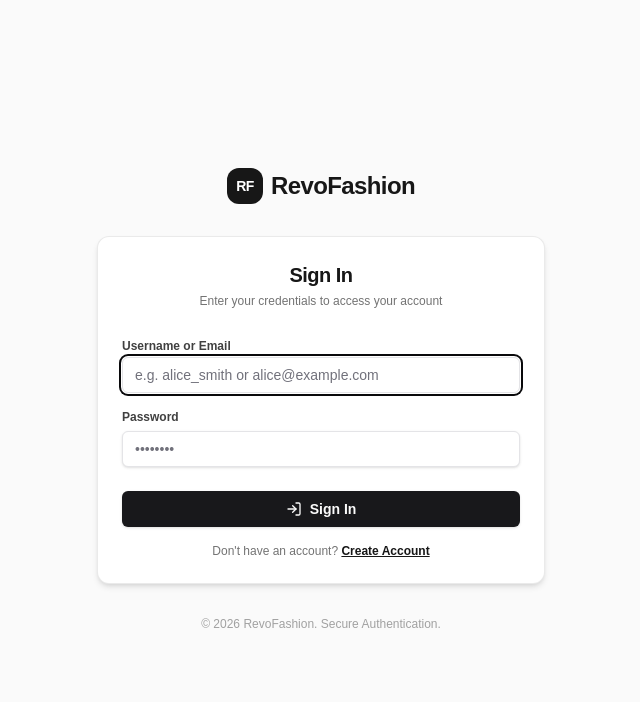
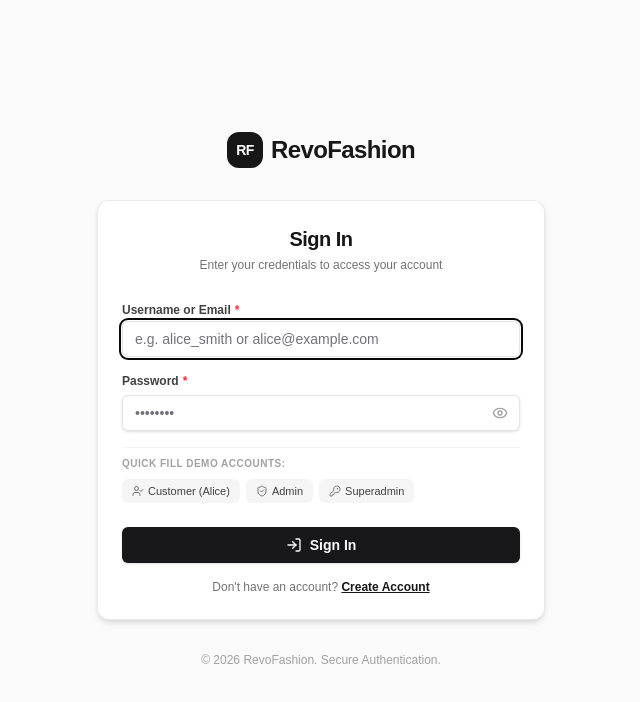
Before and after one commit to ingrid-fortunata/revofashion-website, a Next.js app: page /login in a window 1280 px wide. Shown: the top 702 px of the page, without its empty margins (319-959 px from the left). Built offline with nearby package versions, Linux system fonts and the light colour scheme; no server answers.

Commit message:
feat(auth): implement form validation, cookie token persistence, role redirects, and error handling for login

```diff
--- a/src/app/(auth)/login/page.tsx
+++ b/src/app/(auth)/login/page.tsx
@@ -1,4 +1,4 @@
-import React from "react";
+import React, { Suspense } from "react";
 import { PublicOnlyRoute } from "@/components/routes";
 import { LoginForm } from "@/features/auth";
 
@@ -10,7 +10,15 @@ export const metadata = {
 export default function LoginPage() {
   return (
     <PublicOnlyRoute>
-      <LoginForm />
+      <Suspense
+        fallback={
+          <div className="flex min-h-[350px] items-center justify-center">
+            <div className="h-8 w-8 animate-spin rounded-full border-2 border-neutral-300 border-t-neutral-900" />
+          </div>
+        }
+      >
+        <LoginForm />
+      </Suspense>
     </PublicOnlyRoute>
   );
 }
--- a/src/features/auth/components/LoginForm.tsx
+++ b/src/features/auth/components/LoginForm.tsx
@@ -2,41 +2,88 @@
 
 import React, { useState } from "react";
 import Link from "next/link";
-import { LogIn, Loader2 } from "lucide-react";
+import { LogIn, Loader2, AlertCircle, Eye, EyeOff, KeyRound, UserCheck, ShieldCheck } from "lucide-react";
 import { useLoginMutation } from "../hooks/useLoginMutation";
 import { Button } from "@/components/ui/button";
 import { Input } from "@/components/ui/input";
 import { Label } from "@/components/ui/label";
 import { Card, CardContent, CardDescription, CardFooter, CardHeader, CardTitle } from "@/components/ui/card";
+import { ApiError } from "@/types/api";
+
+interface FieldErrors {
+  identifier?: string;
+  password?: string;
+}
 
 export function LoginForm() {
   const [identifier, setIdentifier] = useState("");
   const [password, setPassword] = useState("");
+  const [showPassword, setShowPassword] = useState(false);
+  const [fieldErrors, setFieldErrors] = useState<FieldErrors>({});
   const [formError, setFormError] = useState<string | null>(null);
 
-  const loginMutation = useLoginMutation();
+  const loginMutation = useLoginMutation({
+    onError: (error) => {
+      if (error instanceof ApiError) {
+        if (error.errorCode === "USER_UNAUTHORIZED") {
+          setFormError("Invalid email/username or password. Please check your credentials.");
+        } else {
+          setFormError(error.message);
+        }
+      } else {
+        setFormError(error.message || "An unexpected error occurred. Please try again.");
+      }
+    },
+  });
+
+  // Client-side field validation
+  const validateForm = (): boolean => {
+    const errors: FieldErrors = {};
+    const trimmedId = identifier.trim();
+
+    if (!trimmedId) {
+      errors.identifier = "Username or email is required.";
+    } else if (trimmedId.includes("@")) {
+      const emailRegex = /^[^\s@]+@[^\s@]+\.[^\s@]+$/;
+      if (!emailRegex.test(trimmedId)) {
+        errors.identifier = "Please enter a valid email address.";
+      }
+    } else if (trimmedId.length < 3) {
+      errors.identifier = "Username must be at least 3 characters.";
+    }
+
+    if (!password) {
+      errors.password = "Password is required.";
+    } else if (password.length < 6) {
+      errors.password = "Password must be at least 6 characters.";
+    }
+
+    setFieldErrors(errors);
+    return Object.keys(errors).length === 0;
+  };
 
   const handleSubmit = (e: React.FormEvent<HTMLFormElement>) => {
     e.preventDefault();
     setFormError(null);
 
-    const trimmedIdentifier = identifier.trim();
-    if (!trimmedIdentifier) {
-      setFormError("Please enter your username or email address.");
+    if (!validateForm()) {
       return;
     }
 
-    if (!password) {
-      setFormError("Please enter your password.");
-      return;
-    }
-
-    const isEmail = trimmedIdentifier.includes("@");
+    const trimmed = identifier.trim();
+    const isEmail = trimmed.includes("@");
     const payload = isEmail
-      ? { email: trimmedIdentifier, password }
-      : { username: trimmedIdentifier, password };
+      ? { email: trimmed, password }
+      : { username: trimmed, password };
 
     loginMutation.mutate(payload);
+  };
+
+  const handleQuickFill = (user: string, pass: string) => {
+    setIdentifier(user);
+    setPassword(pass);
+    setFieldErrors({});
+    setFormError(null);
   };
 
   return (
@@ -50,47 +97,127 @@ export function LoginForm() {
         </CardDescription>
       </CardHeader>
 
-      <form onSubmit={handleSubmit}>
+      <form onSubmit={handleSubmit} noValidate>
         <CardContent className="space-y-4">
+          {/* Top Form-level Error Banner */}
           {formError && (
-            <div className="rounded-lg bg-red-50 border border-red-200 p-3 text-xs text-red-700 font-medium">
-              {formError}
+            <div
+              role="alert"
+              className="flex items-start gap-2.5 rounded-lg bg-red-50 border border-red-200/80 p-3 text-xs text-red-700 font-medium"
+            >
+              <AlertCircle className="h-4 w-4 shrink-0 text-red-600 mt-0.5" />
+              <div className="leading-snug">{formError}</div>
             </div>
           )}
 
           {/* Identifier Input */}
           <div className="space-y-1.5">
-            <Label htmlFor="identifier" className="text-xs font-semibold text-neutral-700">
+            <Label htmlFor="identifier" required className="text-xs font-semibold text-neutral-700">
               Username or Email
             </Label>
             <Input
               id="identifier"
+              name="identifier"
               type="text"
+              autoComplete="username"
               placeholder="e.g. alice_smith or alice@example.com"
               value={identifier}
-              onChange={(e) => setIdentifier(e.target.value)}
+              onChange={(e) => {
+                setIdentifier(e.target.value);
+                if (fieldErrors.identifier) {
+                  setFieldErrors((prev) => ({ ...prev, identifier: undefined }));
+                }
+                if (formError) setFormError(null);
+              }}
+              error={Boolean(fieldErrors.identifier)}
               disabled={loginMutation.isPending}
-              required
+              aria-invalid={Boolean(fieldErrors.identifier)}
+              aria-describedby={fieldErrors.identifier ? "identifier-error" : undefined}
               autoFocus
             />
+            {fieldErrors.identifier && (
+              <p id="identifier-error" className="text-[11px] font-medium text-red-600">
+                {fieldErrors.identifier}
+              </p>
+            )}
           </div>
 
           {/* Password Input */}
           <div className="space-y-1.5">
             <div className="flex items-center justify-between">
-              <Label htmlFor="password" className="text-xs font-semibold text-neutral-700">
+              <Label htmlFor="password" required className="text-xs font-semibold text-neutral-700">
                 Password
               </Label>
             </div>
+            <div className="relative">
               <Input
                 id="password"
-              type="password"
+                name="password"
+                type={showPassword ? "text" : "password"}
+                autoComplete="current-password"
                 placeholder="••••••••"
                 value={password}
-              onChange={(e) => setPassword(e.target.value)}
+                onChange={(e) => {
+                  setPassword(e.target.value);
+                  if (fieldErrors.password) {
+                    setFieldErrors((prev) => ({ ...prev, password: undefined }));
+                  }
+                  if (formError) setFormError(null);
+                }}
+                error={Boolean(fieldErrors.password)}
                 disabled={loginMutation.isPending}
-              required
+                aria-invalid={Boolean(fieldErrors.password)}
+                aria-describedby={fieldErrors.password ? "password-error" : undefined}
+                className="pr-10"
               />
+              <button
+                type="button"
+                onClick={() => setShowPassword(!showPassword)}
+                tabIndex={-1}
+                className="absolute right-3 top-1/2 -translate-y-1/2 text-neutral-400 hover:text-neutral-600 transition-colors"
+                aria-label={showPassword ? "Hide password" : "Show password"}
+              >
+                {showPassword ? <EyeOff className="h-4 w-4" /> : <Eye className="h-4 w-4" />}
+              </button>
+            </div>
+            {fieldErrors.password && (
+              <p id="password-error" className="text-[11px] font-medium text-red-600">
+                {fieldErrors.password}
+              </p>
+            )}
+          </div>
+
+          {/* Quick Demo Fill Helper */}
+          <div className="pt-2 border-t border-neutral-100">
+            <span className="text-[10px] font-bold uppercase tracking-wider text-neutral-400 block mb-2">
+              Quick Fill Demo Accounts:
+            </span>
+            <div className="flex flex-wrap gap-1.5">
+              <button
+                type="button"
+                onClick={() => handleQuickFill("alice_smith", "alice_password")}
+                className="inline-flex items-center gap-1 px-2.5 py-1 rounded-md text-[11px] bg-neutral-100 hover:bg-neutral-200 text-neutral-700 font-medium transition-colors"
+              >
+                <UserCheck className="h-3 w-3 text-neutral-500" />
+                Customer (Alice)
+              </button>
+              <button
+                type="button"
+                onClick={() => handleQuickFill("admin_user", "admin_password")}
+                className="inline-flex items-center gap-1 px-2.5 py-1 rounded-md text-[11px] bg-neutral-100 hover:bg-neutral-200 text-neutral-700 font-medium transition-colors"
+              >
+                <ShieldCheck className="h-3 w-3 text-neutral-500" />
+                Admin
+              </button>
+              <button
+                type="button"
+                onClick={() => handleQuickFill("superadmin_user", "superadmin_password")}
+                className="inline-flex items-center gap-1 px-2.5 py-1 rounded-md text-[11px] bg-neutral-100 hover:bg-neutral-200 text-neutral-700 font-medium transition-colors"
+              >
+                <KeyRound className="h-3 w-3 text-neutral-500" />
+                Superadmin
+              </button>
+            </div>
           </div>
         </CardContent>
 
--- a/src/features/auth/hooks/useLoginMutation.ts
+++ b/src/features/auth/hooks/useLoginMutation.ts
@@ -1,13 +1,19 @@
 "use client";
 
 import { useMutation } from "@tanstack/react-query";
-import { useRouter } from "next/navigation";
+import { useRouter, useSearchParams } from "next/navigation";
 import { authService, LoginPayload } from "../services/auth.service";
 import { useAuthStore } from "@/stores/useAuthStore";
 import { showToast } from "@/lib/toast";
+import { ApiError } from "@/types/api";
 
-export function useLoginMutation() {
+interface UseLoginMutationOptions {
+  onError?: (error: ApiError | Error) => void;
+}
+
+export function useLoginMutation(options?: UseLoginMutationOptions) {
   const router = useRouter();
+  const searchParams = useSearchParams();
   const login = useAuthStore((state) => state.login);
 
   return useMutation({
@@ -15,20 +21,37 @@ export function useLoginMutation() {
     onSuccess: (response) => {
       const { user, token } = response.data;
 
-      // Store in cookie and Zustand store
+      // 1. Store token in Cookie and user in Zustand store
       login(user, token);
 
+      // 2. Show success toast notification
       showToast.success("Welcome back!", `Logged in as ${user.username}`);
 
-      // Role-based redirection
-      if (user.role === "admin" || user.role === "superadmin") {
-        router.replace("/dashboard");
+      // 3. Permission-based redirection
+      const redirectParam = searchParams.get("redirect");
+      const isAdmin = user.role === "admin" || user.role === "superadmin";
+
+      if (isAdmin) {
+        // Admin redirect logic
+        const target = redirectParam?.startsWith("/dashboard")
+          ? redirectParam
+          : "/dashboard";
+        router.replace(target);
       } else {
-        router.replace("/");
+        // Customer redirect logic (avoid redirecting customers into admin dashboard)
+        const target =
+          redirectParam && !redirectParam.startsWith("/dashboard")
+            ? redirectParam
+            : "/";
+        router.replace(target);
       }
     },
-    onError: (error) => {
-      showToast.error(error);
+    onError: (error: unknown) => {
+      if (options?.onError) {
+        options.onError(
+          error instanceof ApiError ? error : new Error((error as Error)?.message || "Login failed")
+        );
+      }
     },
   });
 }
```
Lines whose indentation alone changed are shown as unchanged.
